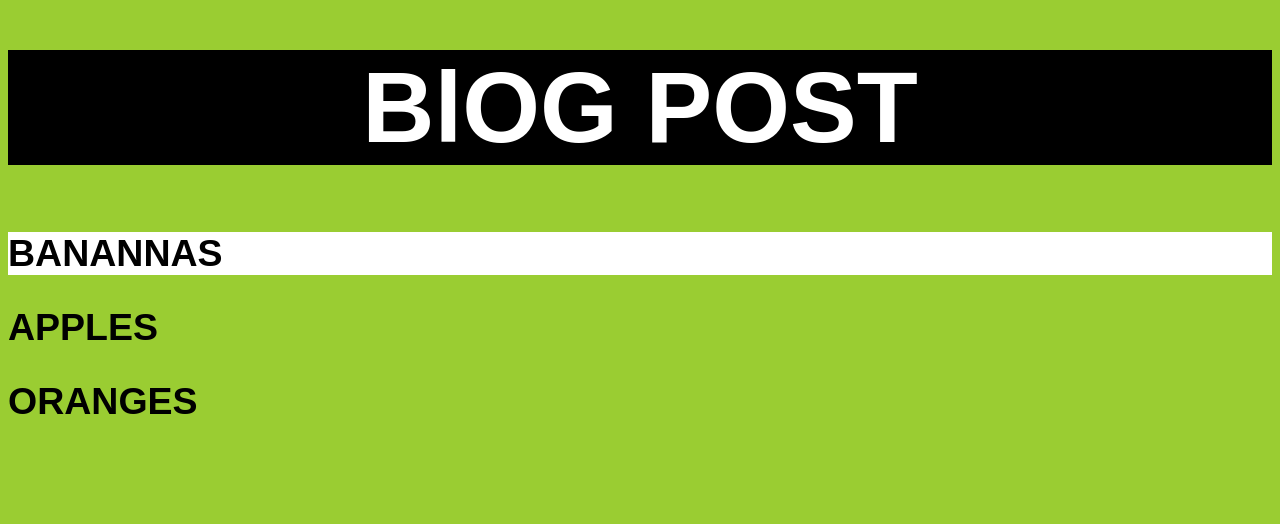
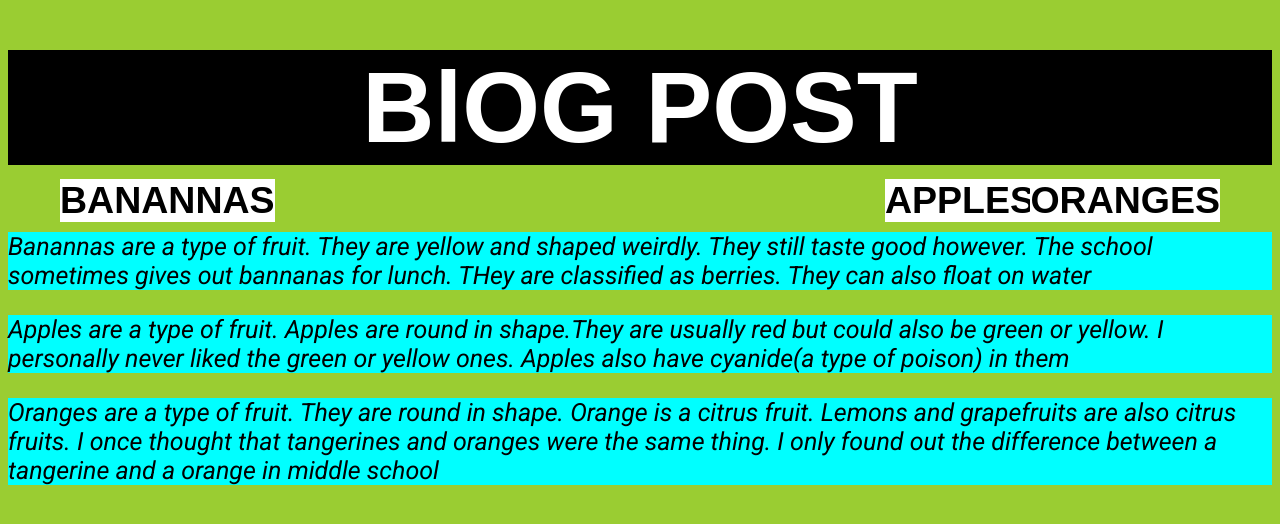
Before and after one commit to staten-island-tech/css-blogpost-project-EdisonP2, a plain HTML site: page index.html in a window 1280 px wide. Drawn offline with Linux system fonts and the light colour scheme; a web font is replaced by a local one.

Commit message:
czxsdasdada

```diff
--- a/index.html
+++ b/index.html
@@ -6,15 +6,24 @@
     <meta name="viewport" content="width=device-width, initial-scale=1.0">
     <link rel="stylesheet" href="styles.css">
     <link rel="preconnect" href="https://fonts.googleapis.com">
-<link rel="preconnect" href="https://fonts.gstatic.com" crossorigin>
-<link href="https://fonts.googleapis.com/css2?family=Gemunu+Libre:wght@600&display=swap" rel="stylesheet">
+    <link rel="preconnect" href="https://fonts.gstatic.com" crossorigin>
+    <link href="https://fonts.googleapis.com/css2?family=Gemunu+Libre:wght@600&display=swap" rel="stylesheet">
+    <link rel="preconnect" href="https://fonts.googleapis.com">
+    <link rel="preconnect" href="https://fonts.gstatic.com" crossorigin>
+    <link href="https://fonts.googleapis.com/css2?family=Roboto:ital@1&display=swap" rel="stylesheet">
     <title>Blog Site</title>
 </head>
 <body>
 <h1 class="main-header">BlOG POST</h1>
 <h2 class="subheader1">BANANNAS</h1>
-<h2>APPLES</h2>
-<h2>ORANGES</h2>
+
+<p>Banannas are a type of fruit. They are yellow and shaped weirdly. They still taste good however. The school sometimes gives out bannanas for lunch. THey are classified as berries. They can also float on water
+</p>
+
+<h2 class="subheader2">APPLES</h2>
+<p>Apples are a type of fruit. Apples are round in shape.They are usually red but could also be green or yellow. I personally never liked the green or yellow ones. Apples also have cyanide(a type of poison) in them</p>
+<h2 class="subheader3">ORANGES</h2>
+<p>Oranges are a type of fruit. They are round in shape. Orange is a citrus fruit. Lemons and grapefruits are also citrus fruits. I once thought that tangerines and oranges were the same thing. I only found out the difference between a tangerine and a orange in middle school</p>
 
 </body>
 </html>
--- a/styles.css
+++ b/styles.css
@@ -11,6 +11,31 @@ body {
   text-align: center;
   background-color: black;
 }
+h2 {
+  background-color: white;
+  margin-top: 40px;
+  margin-top: 50px;
+  margin-left: 10px;
+  margin-right: 10px;
+}
+p {
+  font-family: "Roboto", sans-serif;
+  background-color: aqua;
+}
 .subheader1 {
-  background-color: white;
+  text-align: left;
+  position: absolute;
+  top: 129px;
+  left: 50;
 }
+.subheader2 {
+  position: absolute;
+  top: 129px;
+  left: 875px;
+}
+.subheader3 {
+  text-align: right;
+  position: absolute;
+  top: 129px;
+  right: 50px;
+}
```
